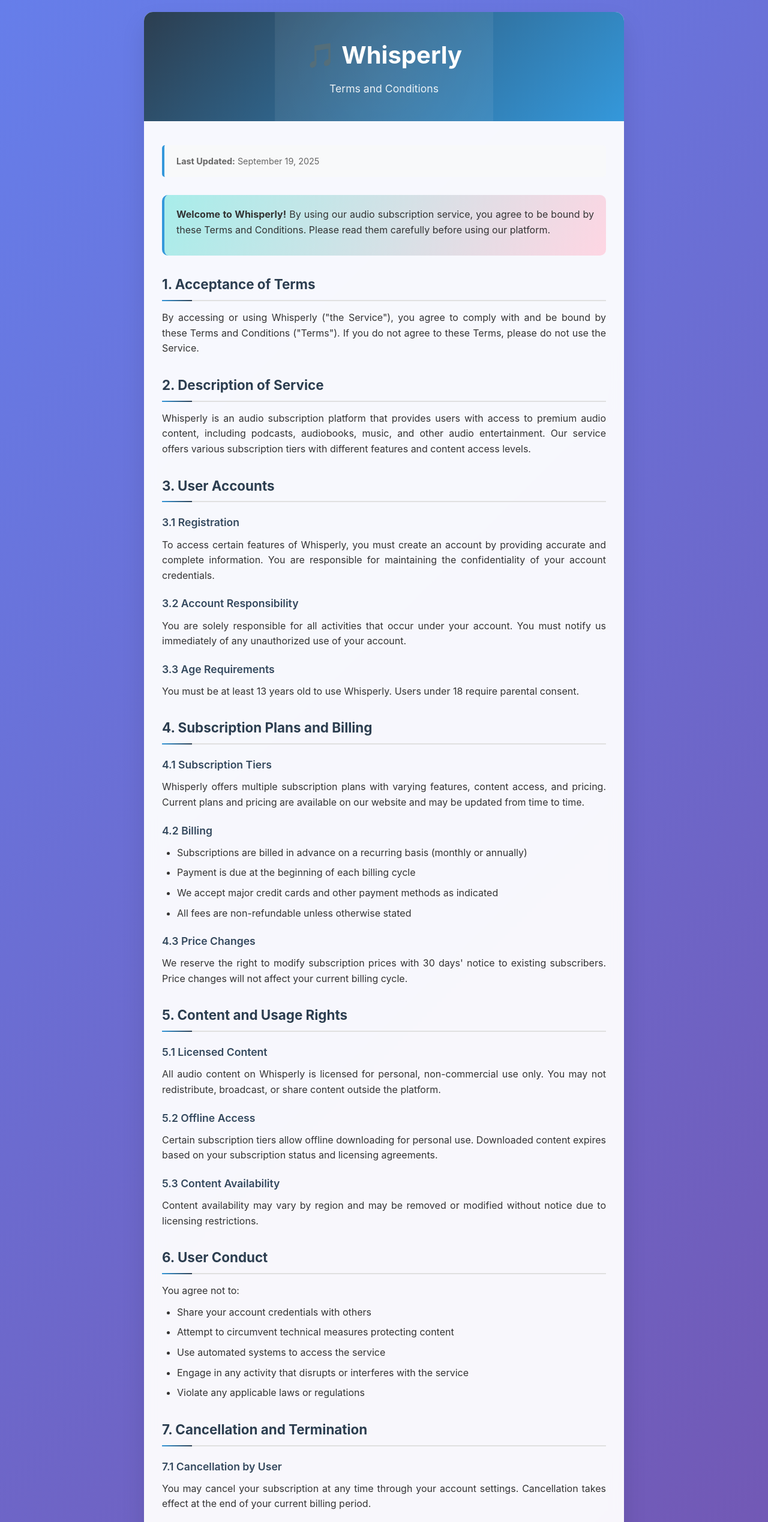
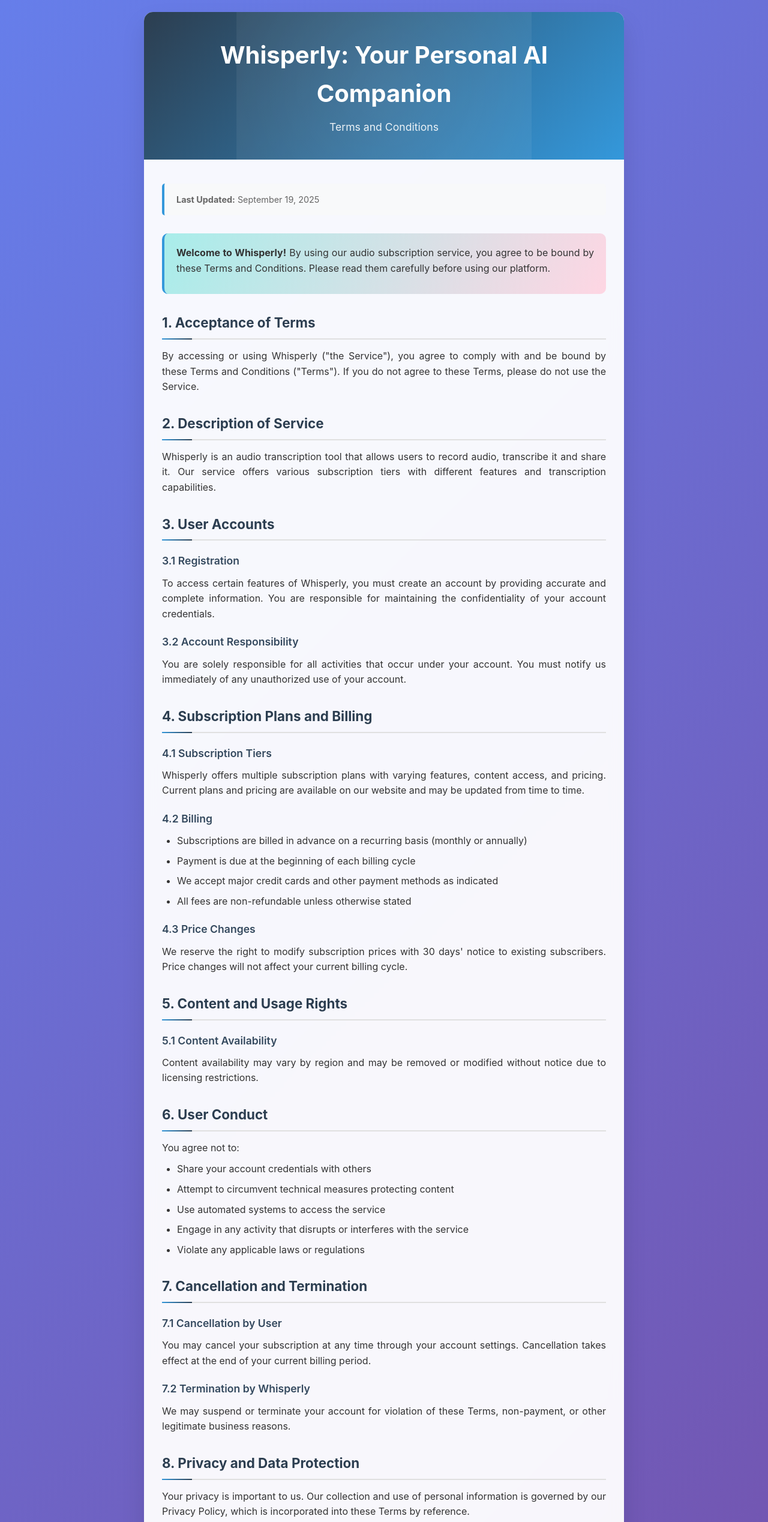
Before and after one commit to cfdshark/whisperly-terms, a plain HTML site: page index.html in a window 1280 px wide. Shown: the top 2537 px of the page at 60% size. Drawn offline with Linux system fonts and the light colour scheme.

Commit message:
Update index.html

```diff
--- a/index.html
+++ b/index.html
@@ -203,7 +203,7 @@
 <body>
     <div class="container">
         <header class="header">
-            <div class="logo">🎵 Whisperly</div>
+            <div class="logo">Whisperly: Your Personal AI Companion</div>
             <div class="subtitle">Terms and Conditions</div>
         </header>
 
@@ -220,7 +220,7 @@
             <p>By accessing or using Whisperly ("the Service"), you agree to comply with and be bound by these Terms and Conditions ("Terms"). If you do not agree to these Terms, please do not use the Service.</p>
 
             <h2>2. Description of Service</h2>
-            <p>Whisperly is an audio subscription platform that provides users with access to premium audio content, including podcasts, audiobooks, music, and other audio entertainment. Our service offers various subscription tiers with different features and content access levels.</p>
+            <p>Whisperly is an audio transcription tool that allows users to record audio, transcribe it and share it. Our service offers various subscription tiers with different features and transcription capabilities.</p>
 
             <h2>3. User Accounts</h2>
             <h3>3.1 Registration</h3>
@@ -228,9 +228,6 @@
 
             <h3>3.2 Account Responsibility</h3>
             <p>You are solely responsible for all activities that occur under your account. You must notify us immediately of any unauthorized use of your account.</p>
-
-            <h3>3.3 Age Requirements</h3>
-            <p>You must be at least 13 years old to use Whisperly. Users under 18 require parental consent.</p>
 
             <h2>4. Subscription Plans and Billing</h2>
             <h3>4.1 Subscription Tiers</h3>
@@ -248,13 +245,7 @@
             <p>We reserve the right to modify subscription prices with 30 days' notice to existing subscribers. Price changes will not affect your current billing cycle.</p>
 
             <h2>5. Content and Usage Rights</h2>
-            <h3>5.1 Licensed Content</h3>
-            <p>All audio content on Whisperly is licensed for personal, non-commercial use only. You may not redistribute, broadcast, or share content outside the platform.</p>
-
-            <h3>5.2 Offline Access</h3>
-            <p>Certain subscription tiers allow offline downloading for personal use. Downloaded content expires based on your subscription status and licensing agreements.</p>
-
-            <h3>5.3 Content Availability</h3>
+            <h3>5.1 Content Availability</h3>
             <p>Content availability may vary by region and may be removed or modified without notice due to licensing restrictions.</p>
 
             <h2>6. User Conduct</h2>
@@ -288,7 +279,7 @@
             <p>To the fullest extent permitted by law, Whisperly shall not be liable for any indirect, incidental, special, or consequential damages arising from your use of the service.</p>
 
             <h2>11. Governing Law and Disputes</h2>
-            <p>These Terms are governed by the laws of [Your Jurisdiction]. Any disputes will be resolved through binding arbitration or in the courts of [Your Jurisdiction].</p>
+            <p>These Terms are governed by the laws of the United States of America. Any disputes will be resolved through binding arbitration or in the courts of the United States of America.</p>
 
             <h2>12. Changes to Terms</h2>
             <p>We may update these Terms from time to time. We will notify users of significant changes via email or platform notification. Continued use after changes constitutes acceptance of the new Terms.</p>
@@ -296,8 +287,7 @@
             <h2>13. Contact Information</h2>
             <div class="contact-info">
                 <h3>Questions about these Terms?</h3>
-                <p>Contact us at: <a href="mailto:legal@whisperly.com" class="email-link">legal@whisperly.com</a></p>
-                <p>Or visit our support center for additional help.</p>
+                <p>Visit our support center for additional help.</p>
             </div>
         </main>
 
```
